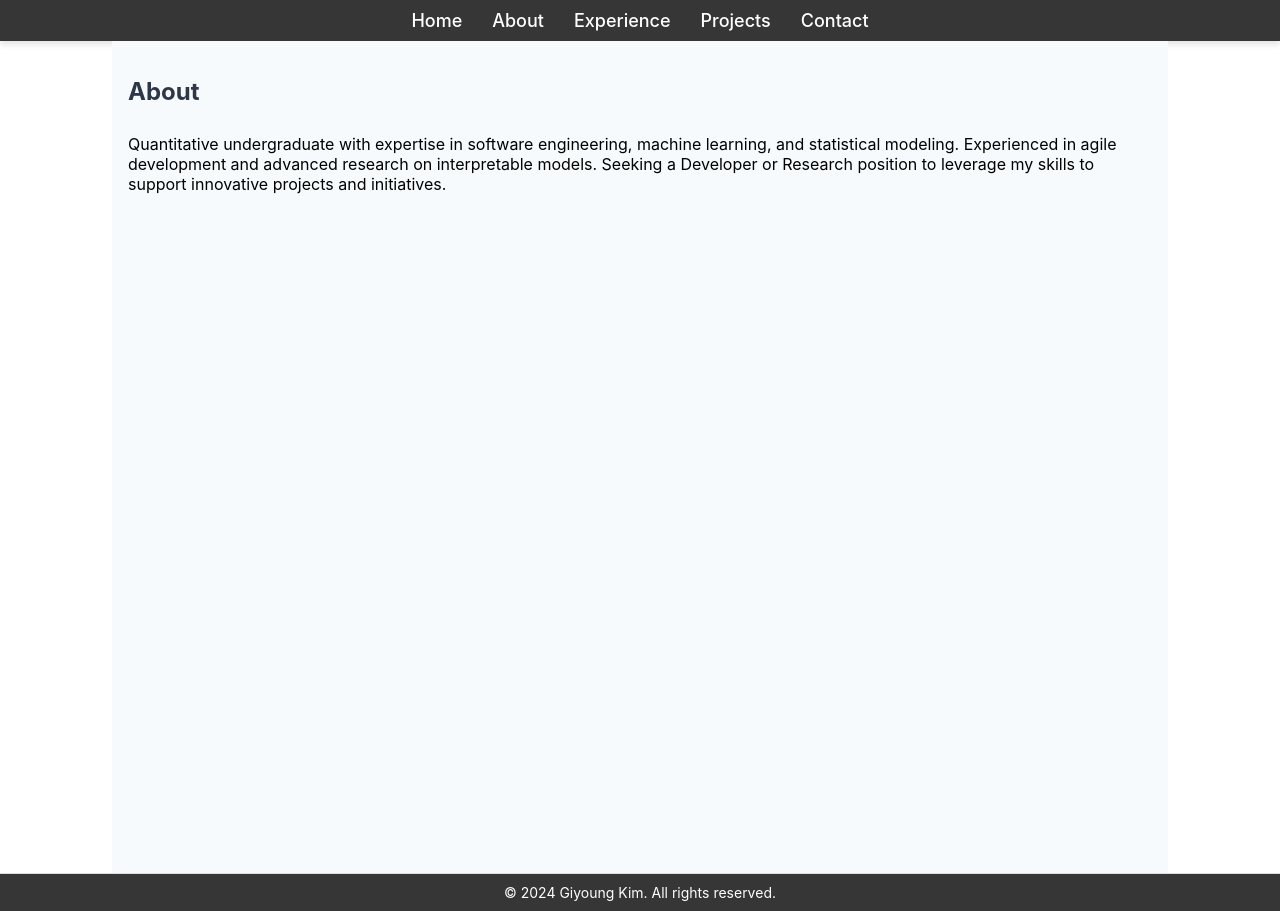
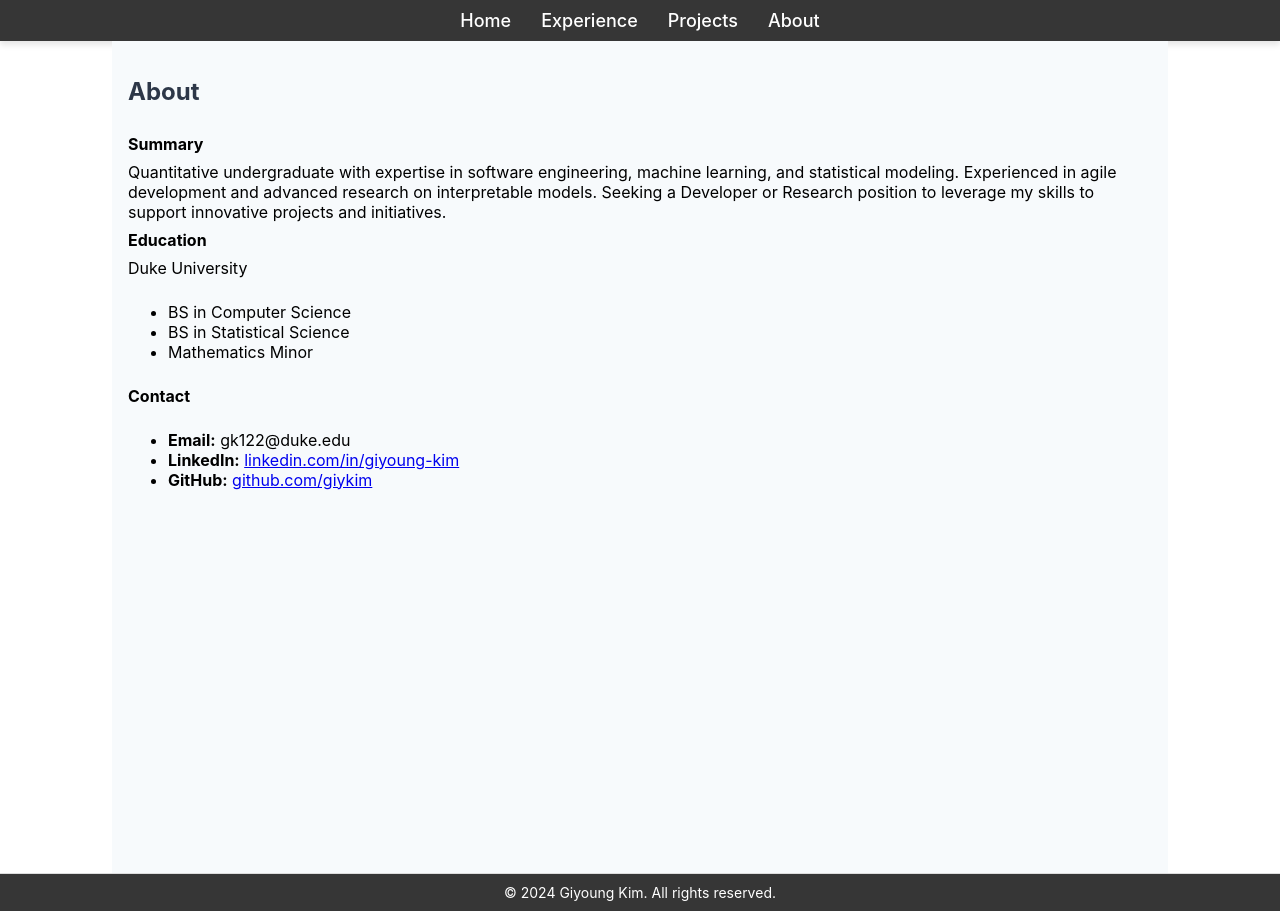
Before and after one commit to giykim/portfolio, a React (Create React App) app in the folder portfolio/: page /about in a window 1280 px wide. Built offline with nearby package versions, Linux system fonts and the light colour scheme.

Commit message:
Remove contact

```diff
--- a/portfolio/src/App.js
+++ b/portfolio/src/App.js
@@ -6,15 +6,13 @@ import Home from "./pages/Home";
 import About from "./pages/About";
 import Experience from "./pages/Experience";
 import Projects from "./pages/Projects";
-import Contact from "./pages/Contact";
 import NoPage from "./pages/NoPage";
 
 const routes = [
     { path: "/", element: <Home />, index: true },
-    { path: "about", element: <About /> },
     { path: "experience", element: <Experience /> },
     { path: "projects", element: <Projects /> },
-    { path: "contact", element: <Contact /> },
+    { path: "about", element: <About /> },
     { path: "*", element: <NoPage /> },
 ];
 
--- a/portfolio/src/pages/About.js
+++ b/portfolio/src/pages/About.js
@@ -3,11 +3,31 @@ import "./About.css";
 const About = () => (
     <div className="content">
         <h2>About</h2>
+        <p><strong>Summary</strong></p>
         <p>
             Quantitative undergraduate with expertise in software engineering, machine learning, and statistical modeling.
             Experienced in agile development and advanced research on interpretable models.
             Seeking a Developer or Research position to leverage my skills to support innovative projects and initiatives.
         </p>
+        <p><strong>Education</strong></p>
+        <p>Duke University</p>
+        <ul>
+            <li>BS in Computer Science</li>
+            <li>BS in Statistical Science</li>
+            <li>Mathematics Minor</li>
+        </ul>
+        <p><strong>Contact</strong></p>
+        <ul>
+            <li>
+                <p><strong>Email:</strong> gk122@duke.edu</p>
+            </li>
+            <li>
+                <p><strong>LinkedIn:</strong> <a href="https://linkedin.com/in/giyoung-kim" target="_blank" rel="noopener noreferrer">linkedin.com/in/giyoung-kim</a></p>
+            </li>
+            <li>
+                <p><strong>GitHub:</strong> <a href="https://github.com/giykim" target="_blank" rel="noopener noreferrer">github.com/giykim</a></p>
+            </li>
+        </ul>
     </div>
 );
 
--- a/portfolio/src/pages/Contact.css
+++ /dev/null
@@ -1 +0,0 @@
-@import "../styles/base.css";
--- a/portfolio/src/pages/Contact.js
+++ /dev/null
@@ -1,12 +0,0 @@
-import "./Contact.css";
-
-const Contact = () => (
-    <div className="content">
-        <h2>Contact</h2>
-        <p><strong>Email:</strong> gk122@duke.edu</p>
-        <p><strong>LinkedIn:</strong> <a href="https://linkedin.com/in/giyoung-kim" target="_blank" rel="noopener noreferrer">linkedin.com/in/giyoung-kim</a></p>
-        <p><strong>GitHub:</strong> <a href="https://github.com/giykim" target="_blank" rel="noopener noreferrer">github.com/giykim</a></p>
-    </div>
-);
-
-export default Contact
--- a/portfolio/src/pages/Navigation.js
+++ b/portfolio/src/pages/Navigation.js
@@ -8,10 +8,9 @@ const Navigation = () => {
             <div className="navbar">
                 <ul>
                     <li><Link to="/">Home</Link></li>
-                    <li><Link to="/about">About</Link></li>
                     <li><Link to="/experience">Experience</Link></li>
                     <li><Link to="/projects">Projects</Link></li>
-                    <li><Link to="/contact">Contact</Link></li>
+                    <li><Link to="/about">About</Link></li>
                 </ul>
             </div>
 
--- a/portfolio/src/pages/Projects.js
+++ b/portfolio/src/pages/Projects.js
@@ -3,6 +3,18 @@ import "./Projects.css";
 const Projects = () => (
     <div className="content">
         <h2>Projects</h2>
+        <p><strong>Mini Amazon</strong></p>
+        <ul>
+            <li>Built a full-stack web application with Flask replicating Amazon, including user authentication, product catalog, and shopping cart</li>
+            <li>Integrated PostgreSQL for managing user accounts, product inventory, and order transactions</li>
+            <li>Developed responsive UI/UX with HTML, CSS, and JavaScript for seamless user interaction</li>
+        </ul>
+        <p><strong>Palantir Stock Trading Strategy</strong></p>
+        <ul>
+            <li>Developed a Dash app to demonstrate a trading strategy focused on Palantir stock</li>
+            <li>Used Selenium for web scraping to gather features for forecasting short-term market movements</li>
+            <li>Designed a buy/sell algorithm with performance analysis to filter underperforming trades based on historical data</li>
+        </ul>
     </div>
 );
 
```
